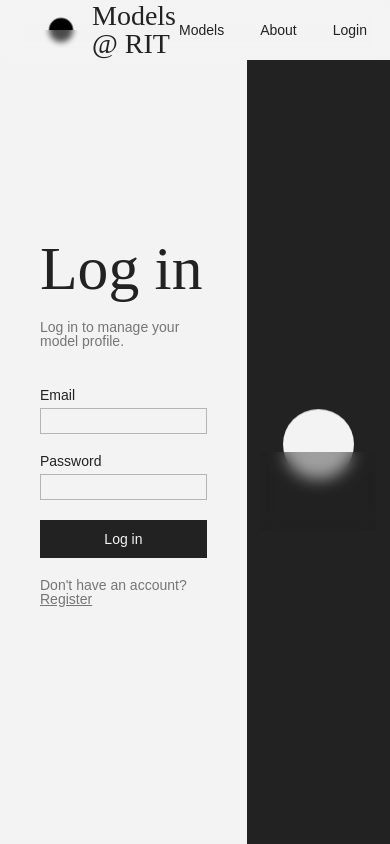
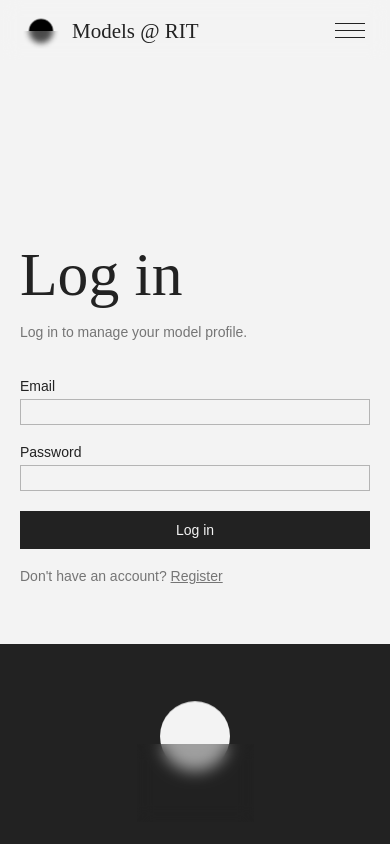
Before and after one commit to jyoon926/RIT-Models, an Angular app in the folder ui/: page /login in a window 390 px wide. Built offline with nearby package versions, Linux system fonts and the light colour scheme; a web font is replaced by a local one.

Commit message:
Mobile Friendly UI

```diff
--- a/ui/src/app/app.component.html
+++ b/ui/src/app/app.component.html
@@ -1,12 +1,13 @@
-
 <header>
-    <a routerLink="/" id="title" class="italic"><img src="../assets/images/logo-transparent-700.png" alt="">Models @ RIT</a>
+    <a routerLink="/" id="title" class="italic" (click)="hideMenu()"><img src="../assets/images/logo-transparent-700.png" alt="">Models @ RIT</a>
+    <input type="checkbox" id="checkbox">
+    <label for="checkbox" id="menu-button"><span class="top"></span><span class="mid"></span><span class="bot"></span></label>
     <ul>
-        <a routerLink="/models">Models</a>
-        <a routerLink="/about">About</a>
-        <a routerLink="/login" *ngIf="!(authService.isLoggedIn$ | async)">Login</a>
-        <a routerLink="/profile" class="profile" *ngIf="(authService.isLoggedIn$ | async)">Your profile</a>
-        <a routerLink="/register" class="sign-up" *ngIf="!(authService.isLoggedIn$ | async)">Become a model</a>
+        <a routerLink="/models" (click)="hideMenu()">Models</a>
+        <a routerLink="/about" (click)="hideMenu()">About</a>
+        <a routerLink="/login" *ngIf="!(authService.isLoggedIn$ | async)" (click)="hideMenu()">Login</a>
+        <a routerLink="/profile" class="profile" *ngIf="(authService.isLoggedIn$ | async)" (click)="hideMenu()">Your profile</a>
+        <a routerLink="/register" class="sign-up" *ngIf="!(authService.isLoggedIn$ | async)" (click)="hideMenu()">Become a model</a>
     </ul>
 </header>
 <div id="cursor"><div class="inner"></div></div>
--- a/ui/src/app/app.component.scss
+++ b/ui/src/app/app.component.scss
@@ -32,11 +32,6 @@ header {
         justify-content: center;
         align-items: center;
         gap: 30px;
-        div {
-            display: flex;
-            flex-direction: row;
-            gap: 20px;
-        }
         a {
             padding: 3px;
             &:not(.sign-up) {
@@ -82,6 +77,9 @@ header {
             content: "Your profile";
         }
     }
+    #menu-button, #checkbox {
+        display: none;
+    }
 }
 #cursor {
     top: -200px;
@@ -121,3 +119,108 @@ header {
         }
     }
 }
+
+
+@media screen and (max-width: 800px) {
+    header {
+        padding: 0 20px;
+        height: 60px;
+        #title {
+            font-size: 1.5rem;
+            z-index: 1;
+            margin-top: 2px;
+        }
+        ul {
+            pointer-events: none;
+            opacity: 0;
+            transition-duration: .3s;
+            position: fixed;
+            top: 0;
+            left: 0;
+            height: 100vh;
+            width: 100vw;
+            background: $light;
+            flex-direction: column;
+            justify-content: flex-start;
+            align-items: flex-start;
+            gap: 0;
+            padding: 80px 20px;
+            a {
+                width: 100%;
+                border-top: 1px solid rgba($dark, 0.3);
+                padding: 3vw 0;
+                font-size: 8vw;
+                font-family: big-caslon-fb, serif;
+                &:not(.sign-up) {
+                    border-bottom: 1px solid rgba($dark, 0);
+                    transition-duration: .4s;
+                    &:hover {
+                        border-bottom: none;
+                    }
+                }
+            }
+            .sign-up, .profile {
+                margin-top: 4vw;
+                padding: 14px 28px;
+                border: 1px solid $dark;
+                border-bottom: 1px solid rgba($dark, 1) !important;
+                transition-duration: .4s;
+                display: flex;
+                flex-direction: column;
+                justify-content: center;
+                align-items: center;
+                line-height: 0.8;
+                &::after, &::before {
+                    display: none;
+                }
+            }
+        }
+        #menu-button {
+            display: flex;
+            flex-direction: column;
+            width: 40px;
+            height: 40px;
+            justify-content: center;
+            align-items: center;
+            z-index: 1;
+            transition-duration: .3s;
+            span {
+                width: 30px;
+                border-top: 1px solid $dark;
+                transition-duration: .3s;
+            }
+            .top {
+                margin-bottom: 6px;
+            }
+            .bot {
+                margin-top: 6px;
+            }
+        }
+        #checkbox {
+            position: absolute;
+            top: -100px;
+        }
+        #checkbox:checked ~ ul {
+            pointer-events: all;
+            opacity: 1;
+        }
+        #checkbox:checked ~ #menu-button {
+            span {
+            }
+            .top {
+                margin-bottom: -1px;
+                transform: rotate(45deg);
+            }
+            .bot {
+                margin-top: -1px;
+                transform: rotate(-45deg);
+            }
+            .mid {
+                transform: scaleX(0);
+            }
+        }
+    }
+    #cursor {
+        display: none;
+    }
+}
--- a/ui/src/app/components/about/about.component.scss
+++ b/ui/src/app/components/about/about.component.scss
@@ -78,3 +78,35 @@ h3 {
         }
     }
 }
+
+@media screen and (max-width: 800px) {
+    section {
+        padding: 200px 20px;
+    }
+    h3 {
+        font-size: 2rem;
+        width: 100%;
+        padding-left: 20px;
+        border-left: 1px solid rgba($dark, 0.3);
+        margin-bottom: 60px;
+    }
+    .right {
+        margin-left: 0;
+    }
+    .row {
+        flex-direction: column;
+        align-items: flex-start;
+        gap: 40px;
+        img {
+            width: 100%;
+            mix-blend-mode: multiply;
+        }
+        p {
+            font-size: 1.25rem;
+            width: 100%;
+            b {
+                font-size: 2.5rem;
+            }
+        }
+    }
+}
--- a/ui/src/app/components/home/home.component.scss
+++ b/ui/src/app/components/home/home.component.scss
@@ -1,5 +1,6 @@
 @import '../../../styles';
 
+@media screen and (min-width: 800px) {
     #hero {
         height: 100vh;
         width: 100%;
@@ -30,7 +31,7 @@
                 gap: 12px;
                 // animation: carousel 12s infinite ease-in-out;
                 a {
-                width: 7vw;
+                    width: 120px;
                     aspect-ratio: 0.75;
                     background-size: cover;
                     background-position: center;
@@ -80,23 +81,68 @@
             padding-top: 40px;
             line-height: 1.25;
         }
-    .viewall {
-        margin-top: 20px;
-        margin-right: 400px;
+    }
+}
+
+@media screen and (max-width: 800px) {
+    #hero {
+        height: 100vh;
+        width: 100%;
+        padding: 80px 20px 40px 20px;
         display: flex;
         flex-direction: column;
+        justify-content: flex-end;
+        align-items: flex-start;
+        .carousel {
+            width: 100%;
+            overflow-x: scroll;
+            display: flex;
+            flex-direction: row;
+            justify-content: flex-start;
+            align-items: center;
+            &::-webkit-scrollbar {
+                display: none;
+            }
+            -ms-overflow-style: none;
+            scrollbar-width: none;
+            .track {
+                width: fit-content;
+                display: flex;
+                flex-direction: row;
+                justify-content: flex-start;
+                align-items: flex-start;
+                gap: 12px;
+                a {
+                    width: 120px;
+                    aspect-ratio: 0.75;
+                    background-size: cover;
+                    background-position: center;
+                    display: flex;
                     justify-content: center;
                     align-items: center;
-        border: 1px solid $dark;
-        padding: 12px 24px;
-        transform: translateX(100%);
                     transition-duration: .4s;
-        &:hover {
-            background: $dark;
-            color: $light;
+                    mix-blend-mode: multiply;
+                }
+                .all {
+                    border: 1px solid rgba($dark, 0.3);
+                    color: rgba($dark, 0.6);
+                    background: rgba($dark, 0);
+                    text-align: center;
+                    padding: 20px;
                 }
             }
         }
-section {
-    height: 100vh;
+        h1 {
+            margin-top: 40px;
+            font-size: 3rem;
+            font-weight: normal;
+            line-height: 1.2;
+            font-family: big-caslon-fb, serif;
         }
+        p {
+            font-size: 1.5rem;
+            padding-top: 40px;
+            line-height: 1.25;
+        }
+    }
+}
--- a/ui/src/app/components/login/login.component.scss
+++ b/ui/src/app/components/login/login.component.scss
@@ -1,5 +1,7 @@
 @import '../../../styles';
 
+
+@media screen and (min-width: 801px) {
     section {
         margin-top: 60px;
         width: 100%;
@@ -85,3 +87,84 @@ section {
             100% { transform: translateY(-2vw); }
         }
     }
+}
+
+@media screen and (max-width: 800px) {
+    section {
+        padding-top: 120px;
+        width: 100%;
+        min-height: 100vh;
+        display: flex;
+        flex-direction: column;
+        justify-content: flex-end;
+        align-items: flex-start;
+    }
+    #login {
+        padding: 0 20px;
+        display: flex;
+        flex-direction: column;
+        justify-content: flex-start;
+        align-items: flex-start;
+        gap: 20px;
+        width: 100%;
+        em {
+            font-style: normal;
+        }
+        p {
+            margin-bottom: 20px;
+            opacity: .6;
+        }
+        label {
+            width: fit-content;
+        }
+        input {
+            width: 100%;
+            margin-top: -14px;
+        }
+        button {
+            width: 100%;
+            text-align: center;
+        }
+        a {
+            text-decoration: underline;
+        }
+        #failed {
+            opacity: 0;
+            font-size: .9rem;
+            color: $light;
+            background: red;
+            padding: 4px 6px;
+            font-style: italic;
+            margin-top: -20px;
+        }
+    }
+    .logocontainer {
+        width: 100%;
+        height: 200px;
+        display: flex;
+        justify-content: center;
+        align-items: center;
+        background: rgba($dark, 1);
+        .circle {
+            position: absolute;
+            width: 18vw;
+            height: 18vw;
+            background: $light;
+            border-radius: 100vw;
+            animation: bob 5s ease infinite;
+        }
+        .box {
+            position: absolute;
+            width: 30vw;
+            height: 20vw;
+            backdrop-filter: blur(2vw);
+            margin-top: 20vw;
+            background: rgba($dark, 0.4);
+        }
+        @keyframes bob {
+            0% { transform: translateY(-2vw); }
+            50% { transform: translateY(2vw); }
+            100% { transform: translateY(-2vw); }
+        }
+    }
+}
--- a/ui/src/app/components/model/model.component.scss
+++ b/ui/src/app/components/model/model.component.scss
@@ -96,3 +96,27 @@ h1 {
         }
     }
 }
+@media screen and (max-width: 800px) {
+    section {
+        padding: 200px 20px;
+    }
+    h1 {
+        font-size: 6rem;
+    }
+    .row {
+        flex-direction: column;
+        .image {
+            width: 100%;
+            aspect-ratio: 0.75;
+            height: auto;
+        }
+        .col {
+            width: 100%;
+            .track {
+                .thumbnail {
+                    width: 100px;
+                }
+            }
+        }
+    }
+}
--- a/ui/src/app/components/models/models.component.scss
+++ b/ui/src/app/components/models/models.component.scss
@@ -2,6 +2,11 @@
 
 section {
     padding: 200px 40px;
+}
+@media screen and (max-width: 800px) {
+    section {
+        padding: 200px 20px;
+    }
 }
 h1 {
     font-size: 6rem;
--- a/ui/src/app/components/profile/profile.component.scss
+++ b/ui/src/app/components/profile/profile.component.scss
@@ -150,3 +150,23 @@ form {
         margin-top: -20px;
     }
 }
+@media screen and (max-width: 800px) {
+    section {
+        padding: 200px 20px;
+        h1 {
+            font-size: 4rem;
+        }
+    }
+    form .row {
+        flex-direction: column;
+        margin-bottom: 40px;
+        .basic {
+            max-width: 100%;
+        }
+        #save {
+            &::before, &::after {
+                display: none;
+            }
+        }
+    }
+}
--- a/ui/src/styles.scss
+++ b/ui/src/styles.scss
@@ -13,6 +13,10 @@ html {
     font-size: 14px;
     scroll-behavior: smooth;
     background: $light;
+    overflow-x: hidden;
+}
+body {
+    overflow-x: hidden;
 }
 a {
     text-decoration: none;
```
Also changed, not shown: ui/src/app/app.component.ts (+7 -0 lines), ui/src/app/components/register/register.component.scss (+22 -6 lines). Lines whose indentation alone changed are shown as unchanged.
